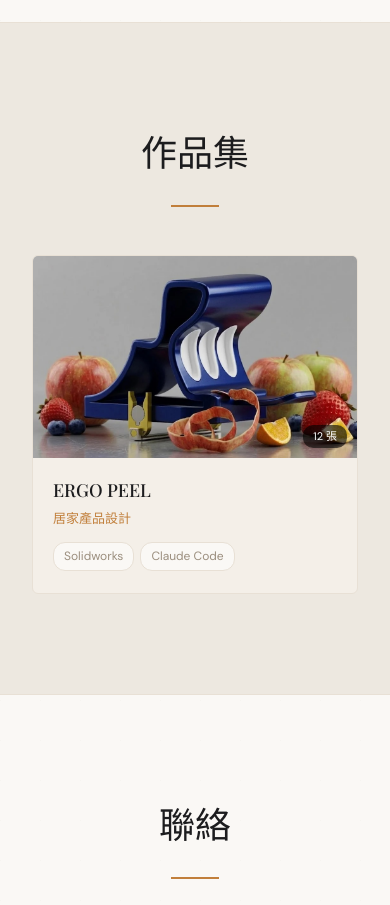
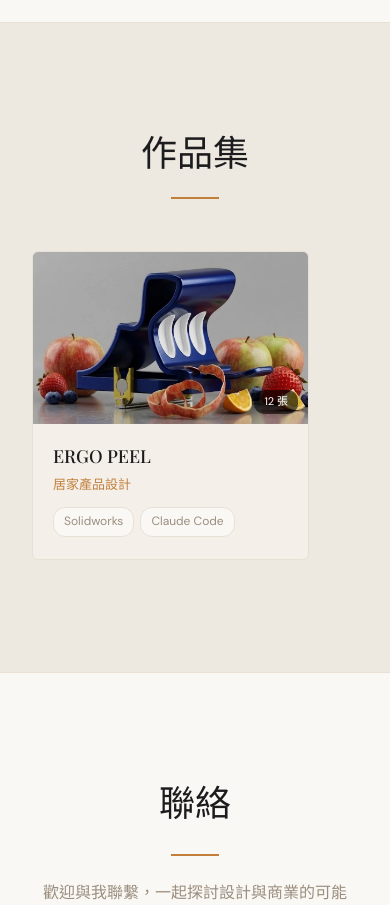
Before and after one commit to e101059a-glitch/-1, a React (Vite) app: page / in a window 390 px wide. Shown: the part 3020-3925 px from the top of the page. Built offline with nearby package versions, Linux system fonts and the light colour scheme; a web font is replaced by a local one.

Commit message:
Add carousel slider and see all toggle to portfolio section

```diff
--- a/src/components/Portfolio.jsx
+++ b/src/components/Portfolio.jsx
@@ -1,5 +1,6 @@
-import { useState } from 'react'
+import { useState, useRef } from 'react'
 import { motion } from 'framer-motion'
+import { ChevronLeft, ChevronRight } from 'lucide-react'
 import portfolioItems from '../portfolioData.js'
 import ProjectModal from './ProjectModal.jsx'
 import styles from './Portfolio.module.css'
@@ -11,6 +12,8 @@ const placeholderDesc = {
   en: 'Working on curating my projects.',
 }
 const viewText = { zh: '查看詳情', en: 'View Details' }
+const seeAllText = { zh: '查看全部作品', en: 'See All' }
+const collapseText = { zh: '收合', en: 'Collapse' }
 
 function PlaceholderIcon() {
   return (
@@ -93,13 +96,27 @@ function ProjectCard({ item, lang, index, onClick }) {
   )
 }
 
+const VISIBLE_COUNT = 3
+
 function Portfolio({ lang }) {
   const [selectedIndex, setSelectedIndex] = useState(null)
+  const [showAll, setShowAll] = useState(false)
+  const scrollRef = useRef(null)
   const hasItems = portfolioItems.length > 0
+  const hasMore = portfolioItems.length > VISIBLE_COUNT
+
+  const scroll = (dir) => {
+    if (!scrollRef.current) return
+    const card = scrollRef.current.querySelector('[class*="projectCard"]')
+    const w = card ? card.offsetWidth + 24 : 320
+    scrollRef.current.scrollBy({ left: dir * w, behavior: 'smooth' })
+  }
 
   return (
     <section id="portfolio" className={styles.portfolio}>
       <div className={`section-container ${styles.inner}`}>
+        <div className={styles.headingRow}>
+          <div>
             <motion.h2
               className={styles.heading}
               initial={{ opacity: 0, y: 24 }}
@@ -110,10 +127,63 @@ function Portfolio({ lang }) {
               {heading[lang]}
             </motion.h2>
             <div className={styles.headingLine} />
+          </div>
+          {hasMore && (
+            <button
+              type="button"
+              className={styles.seeAllBtn}
+              onClick={() => setShowAll(!showAll)}
+            >
+              {showAll ? collapseText[lang] : seeAllText[lang]}
+              <ChevronRight size={16} strokeWidth={2} className={showAll ? styles.chevronUp : ''} />
+            </button>
+          )}
+        </div>
 
-        <div className={styles.grid}>
+        {/* Carousel view */}
+        {!showAll && (
+          <div className={styles.carouselWrapper}>
+            {hasMore && (
+              <button type="button" className={`${styles.navArrow} ${styles.navLeft}`} onClick={() => scroll(-1)}>
+                <ChevronLeft size={20} strokeWidth={2} />
+              </button>
+            )}
+            <div className={styles.carousel} ref={scrollRef}>
               {hasItems
                 ? portfolioItems.map((item, i) => (
+                    <div className={styles.carouselSlide} key={i}>
+                      <ProjectCard
+                        item={item}
+                        lang={lang}
+                        index={i}
+                        onClick={() => setSelectedIndex(i)}
+                      />
+                    </div>
+                  ))
+                : [1, 2, 3].map((id, i) => (
+                    <div className={styles.carouselSlide} key={id}>
+                      <PlaceholderCard lang={lang} index={i} />
+                    </div>
+                  ))
+              }
+            </div>
+            {hasMore && (
+              <button type="button" className={`${styles.navArrow} ${styles.navRight}`} onClick={() => scroll(1)}>
+                <ChevronRight size={20} strokeWidth={2} />
+              </button>
+            )}
+          </div>
+        )}
+
+        {/* Grid view (see all) */}
+        {showAll && (
+          <motion.div
+            className={styles.grid}
+            initial={{ opacity: 0, y: 16 }}
+            animate={{ opacity: 1, y: 0 }}
+            transition={{ duration: 0.4, ease: 'easeOut' }}
+          >
+            {portfolioItems.map((item, i) => (
               <ProjectCard
                 key={i}
                 item={item}
@@ -121,12 +191,9 @@ function Portfolio({ lang }) {
                 index={i}
                 onClick={() => setSelectedIndex(i)}
               />
-              ))
-            : [1, 2, 3].map((id, i) => (
-                <PlaceholderCard key={id} lang={lang} index={i} />
-              ))
-          }
-        </div>
+            ))}
+          </motion.div>
+        )}
       </div>
 
       {selectedIndex !== null && (
--- a/src/components/Portfolio.module.css
+++ b/src/components/Portfolio.module.css
@@ -8,19 +8,112 @@
   text-align: center;
 }
 
+.headingRow {
+  display: flex;
+  justify-content: space-between;
+  align-items: flex-end;
+  margin-bottom: 48px;
+}
+
 .heading {
   font-family: var(--font-display);
   font-size: 36px;
   color: var(--color-text);
+  text-align: left;
 }
 
 .headingLine {
   width: 48px;
   height: 2px;
   background: var(--color-accent);
-  margin: 24px auto 48px;
+  margin-top: 16px;
 }
 
+.seeAllBtn {
+  display: flex;
+  align-items: center;
+  gap: 4px;
+  padding: 10px 20px;
+  border: 1px solid var(--color-divider);
+  border-radius: 24px;
+  background: var(--color-bg);
+  color: var(--color-text);
+  font-size: 14px;
+  font-weight: 500;
+  cursor: pointer;
+  transition: all 0.25s ease;
+  white-space: nowrap;
+}
+
+.seeAllBtn:hover {
+  border-color: var(--color-accent);
+  color: var(--color-accent);
+}
+
+.chevronUp {
+  transform: rotate(90deg);
+  transition: transform 0.25s ease;
+}
+
+/* Carousel */
+.carouselWrapper {
+  position: relative;
+}
+
+.carousel {
+  display: flex;
+  gap: 24px;
+  overflow-x: auto;
+  scroll-snap-type: x mandatory;
+  scrollbar-width: none;
+  -ms-overflow-style: none;
+  padding: 4px 0 12px;
+}
+
+.carousel::-webkit-scrollbar {
+  display: none;
+}
+
+.carouselSlide {
+  flex: 0 0 calc(33.333% - 16px);
+  scroll-snap-align: start;
+  min-width: 280px;
+}
+
+.navArrow {
+  position: absolute;
+  top: 50%;
+  transform: translateY(-50%);
+  z-index: 10;
+  width: 40px;
+  height: 40px;
+  border-radius: 50%;
+  border: 1px solid var(--color-divider);
+  background: var(--color-bg);
+  color: var(--color-text);
+  display: flex;
+  align-items: center;
+  justify-content: center;
+  cursor: pointer;
+  box-shadow: 0 2px 8px rgba(0, 0, 0, 0.06);
+  transition: all 0.25s ease;
+}
+
+.navArrow:hover {
+  border-color: var(--color-accent);
+  color: var(--color-accent);
+  box-shadow: 0 4px 12px rgba(193, 127, 59, 0.15);
+}
+
+.navLeft {
+  left: -20px;
+}
+
+.navRight {
+  right: -20px;
+}
+
+/* Grid (see all) */
 .grid {
   display: grid;
   grid-template-columns: repeat(3, 1fr);
@@ -47,12 +140,8 @@
 }
 
 @keyframes iconFloat {
-  0%, 100% {
-    transform: translateY(0);
-  }
-  50% {
-    transform: translateY(-6px);
-  }
+  0%, 100% { transform: translateY(0); }
+  50% { transform: translateY(-6px); }
 }
 
 /* Project cards */
@@ -176,7 +265,42 @@
   color: var(--color-muted);
 }
 
-@media (max-width: 780px) {
+@media (max-width: 900px) {
+  .carouselSlide {
+    flex: 0 0 calc(50% - 12px);
+    min-width: 240px;
+  }
+
+  .navArrow {
+    display: none;
+  }
+
+  .grid {
+    grid-template-columns: repeat(2, 1fr);
+  }
+
+  .headingRow {
+    flex-direction: column;
+    align-items: center;
+    gap: 16px;
+  }
+
+  .heading {
+    text-align: center;
+  }
+
+  .headingLine {
+    margin-left: auto;
+    margin-right: auto;
+  }
+}
+
+@media (max-width: 600px) {
+  .carouselSlide {
+    flex: 0 0 85%;
+    min-width: 0;
+  }
+
   .grid {
     grid-template-columns: 1fr;
   }
```
Lines whose indentation alone changed are shown as unchanged.
